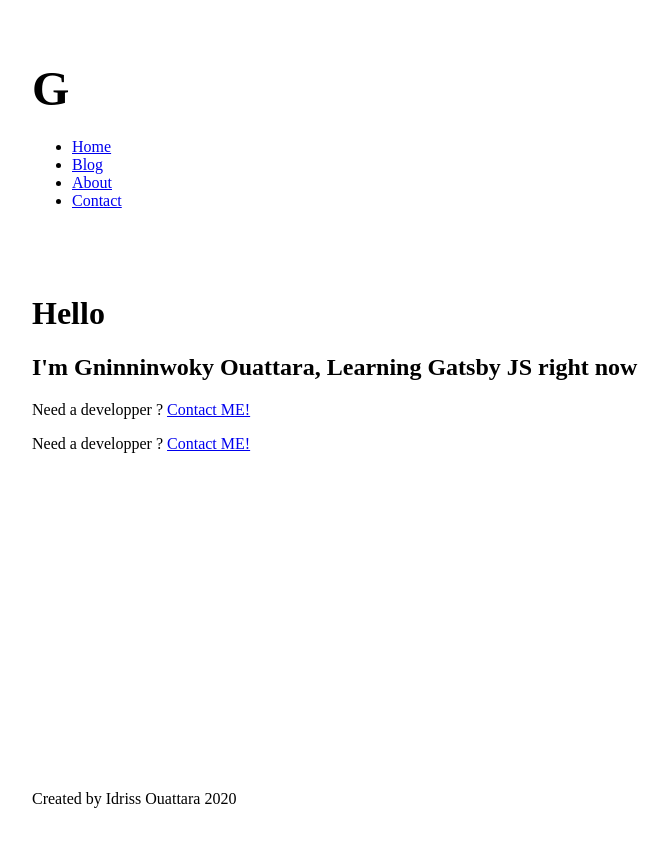
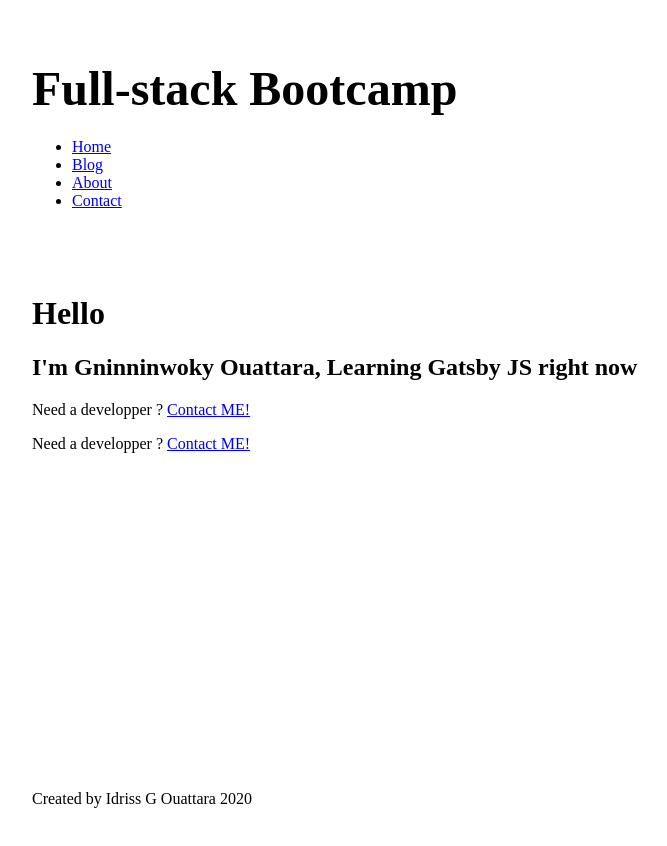
Before and after one commit to GninninwokyOuattara/gatsby-bootcamp, a Gatsby site: page / in a window 1280 px wide. Shown: the whole page, without its empty margins (233-900 px from the left). Built offline with nearby package versions, Linux system fonts and the light colour scheme; Gatsby itself is replaced by a stand-in of ours.

Commit message:
dynamic data with graphql and siteMetadata

```diff
--- a/gatsby-config.js
+++ b/gatsby-config.js
@@ -6,5 +6,9 @@
 
 module.exports = {
   /* Your site config here */
+  siteMetadata: {
+    title: "Full-stack Bootcamp",
+    author: "Idriss G Ouattara",
+  },
   plugins: ["gatsby-plugin-sass"],
 }
--- a/src/components/footer.js
+++ b/src/components/footer.js
@@ -1,9 +1,19 @@
 import React from "react"
+import { graphql, useStaticQuery } from "gatsby"
 
 const Footer = () => {
+  const data = useStaticQuery(graphql`
+    query {
+      site {
+        siteMetadata {
+          author
+        }
+      }
+    }
+  `)
   return (
     <footer>
-      <p>Created by Idriss Ouattara 2020</p>
+      <p>Created by {data.site.siteMetadata.author} 2020</p>
     </footer>
   )
 }
--- a/src/components/header.js
+++ b/src/components/header.js
@@ -1,9 +1,19 @@
 import React from "react"
-import { Link } from "gatsby"
+import { Link, graphql, useStaticQuery } from "gatsby"
 // import "./header.scss"
 import headerStyles from "./header.module.scss"
 
 const Header = () => {
+  const data = useStaticQuery(graphql`
+    query {
+      site {
+        siteMetadata {
+          title
+        }
+      }
+    }
+  `)
+
   return (
     <header className={headerStyles.header}>
       <h1>
@@ -12,7 +22,7 @@ const Header = () => {
           activeClassName={headerStyles.activeNavItem}
           to="/"
         >
-          G
+          {data.site.siteMetadata.title}
         </Link>
       </h1>
       <nav>
```
